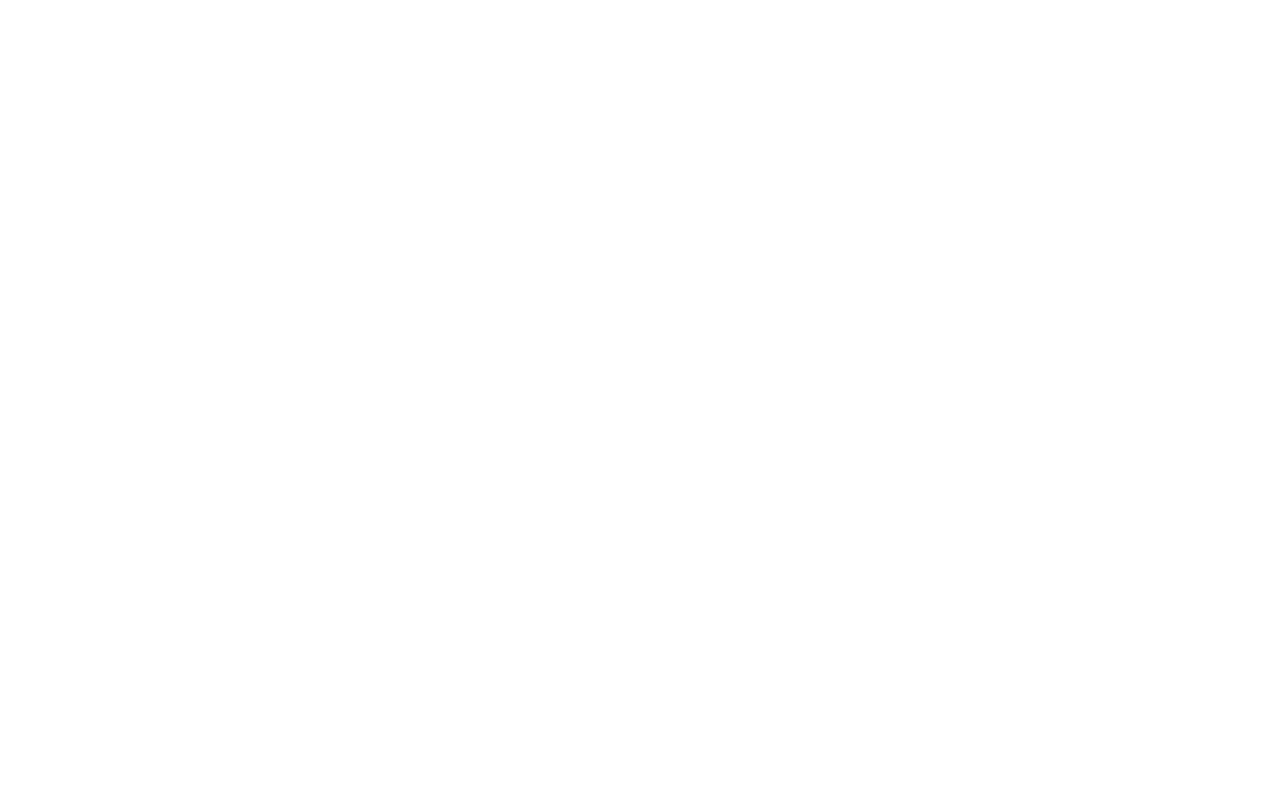
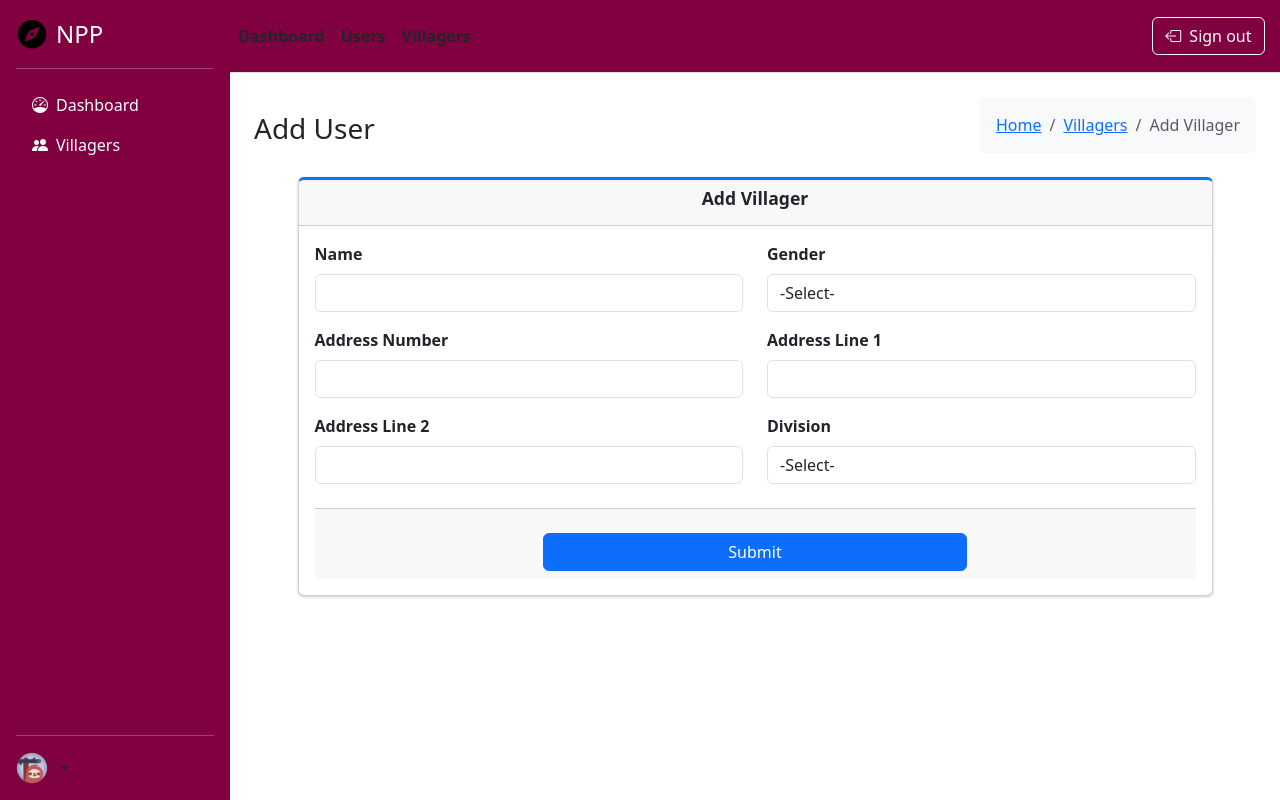
Before and after one commit to sandaru-sdm/npp-ui, a React (Vite) app: page /add-villager in a window 1280 px wide. Before the commit this address had no page. Built offline with nearby package versions, Linux system fonts and the light colour scheme; no server answers; sample sign-in values are in the browser's storage.

Commit message:
create "add villager" UI

```diff
--- a/src/App.jsx
+++ b/src/App.jsx
@@ -4,6 +4,7 @@ import Dashboard from "./pages/Dashboard";
 import Users from "./pages/Users/Users";
 import Villagers from "./pages/Villagers/Villagers";
 import AddUsers from "./pages/Users/AddUser";
+import AddVillager from "./pages/Villagers/AddVillager";
 
 function App() {
   return (
@@ -17,6 +18,8 @@ function App() {
         <Route path="/add-user" element={<AddUsers/>} />
 
         <Route path="/villagers" element={<Villagers />} />
+        <Route path="/add-villager" element={<AddVillager/>} />
+
       </Routes>
     </Router>
   );
--- /dev/null
+++ b/src/pages/Villagers/AddVillager.jsx
@@ -0,0 +1,176 @@
+import React, { useEffect, useState } from "react";
+import { useNavigate } from "react-router-dom";
+import SideBar from "../../components/SideBar";
+import Header from "../../components/Header";
+import Breadcrumbs from "../../components/Breadcrumbs";
+import axios from "axios";
+
+function AddVillager() {
+  const navigate = useNavigate();
+
+  const [name, setName] = useState("");
+  const [gender, setGender] = useState("");
+  const [number, setNumber] = useState("");
+  const [line1, setLine1] = useState("");
+  const [line2, setLine2] = useState("");
+  const [division, setDivision] = useState("");
+  const [alert, setAlert] = useState({ type: "", message: "" });
+  const [submit, setSubmit] = useState(false);
+
+  useEffect(() => {
+    const token = localStorage.getItem("token");
+    if (!token) {
+      console.error("No token found. Redirecting to login...");
+      setTimeout(() => navigate("/login", { replace: true }), 0);
+    }
+  }, [navigate]);
+
+  const handleSubmit = async (e) => {
+    e.preventDefault();
+    if (!gender || gender === "-Select-") {
+      setAlert({ type: "danger", message: "Please select a valid Gender!" });
+      return;
+    }
+    if (!division || division === "-Select-") {
+      setAlert({ type: "danger", message: "Please select a valid Division!" });
+      return;
+    }
+    setSubmit(true);
+
+    const token = localStorage.getItem("token");
+    const apiBaseUrl = import.meta.env.VITE_API_BASE_URL;
+
+    console.log("Submitting form with data:", {
+      name, gender, number, line1, line2, division
+    });
+    try {
+      const response = await axios.post(
+        `${apiBaseUrl}/villagers/save`,
+        {
+          name,
+          gender,
+          address: {
+            number,
+            line1,
+            line2,
+            division,
+          }
+        },
+        {
+          headers: {
+            Authorization: `Bearer ${token}`,
+            "Content-Type": "application/json",
+          },
+        }
+      );
+
+      setAlert({
+        type: "success",
+        message: response.data.message || "Villager Saved successfully!",
+      });
+
+      setTimeout(() => {
+        navigate("/villagers");
+      }, 2000);
+    } catch (error) {
+      setAlert({
+        type: "danger",
+        message: error.response?.data?.message || "Failed to save villager.",
+      });
+      console.error("Error:", error);
+      setTimeout(() => {
+        navigate("/add-villager");
+      }, 3000);
+    }
+  };
+
+  return (
+    <div className="d-flex">
+      <SideBar />
+      <div className="flex-grow-1 d-flex flex-column min-vh-100">
+        <Header />
+        <div className="ms-sm-auto col-lg-12 px-md-4 flex-grow-1">
+          <Breadcrumbs
+            title="Add User"
+            breadcrumbs={[
+              { label: "Home", path: "/dashboard" },
+              { label: "Villagers", path: "/villagers" },
+              { label: "Add Villager", path: location.pathname, active: true },
+            ]}
+          />
+          <div className="d-flex justify-content-center align-content-center flex-grow-1">
+            <div className="col-md-12 col-lg-12 px-md-4">
+              <div className="container mt-2 d-flex justify-content-center">
+                <div className="col-md-12">
+                  <div className="card card-primary card-outline">
+                    <div className="d-flex card-header align-items-center justify-content-center">
+                      <h4 className="card-title fw-bold">Add Villager</h4>
+                    </div>
+                    <div className="card-body">
+                      {alert.message && (
+                        <div className={`alert alert-${alert.type}`} role="alert">
+                          {alert.message}
+                        </div>
+                      )}
+
+                      <form onSubmit={handleSubmit}>
+                        <div className="row">
+                          <div className="mb-3 col-md-6">
+                            <label htmlFor="name" className="form-label">Name</label>
+                            <input className="form-control" id="name" value={name} onChange={(e) => setName(e.target.value)} required />
+                          </div>
+                          <div className="mb-3 col-md-6">
+                            <label htmlFor="gender" className="form-label">Gender</label>
+                            <select className="form-control" id="gender" value={gender} onChange={(e) => setGender(e.target.value)} required>
+                              <option value="">-Select-</option>
+                              <option value="Male">Male</option>
+                              <option value="Female">Female</option>
+                            </select>
+                          </div>
+                        </div>
+
+                        <div className="row">
+                          <div className="mb-3 col-md-6">
+                            <label htmlFor="number" className="form-label">Address Number</label>
+                            <input type="text" className="form-control" id="number" value={number} onChange={(e) => setNumber(e.target.value)} required />
+                          </div>
+                          <div className="mb-3 col-md-6">
+                            <label htmlFor="line1" className="form-label">Address Line 1</label>
+                            <input type="text" className="form-control" id="line1" value={line1} onChange={(e) => setLine1(e.target.value)} required />
+                          </div>
+                        </div>
+
+                        <div className="row">
+                          <div className="mb-3 col-md-6">
+                            <label htmlFor="line2" className="form-label">Address Line 2</label>
+                            <input type="text" className="form-control" id="line2" value={line2} onChange={(e) => setLine2(e.target.value)} required />
+                          </div>
+                          <div className="mb-3 col-md-6">
+                            <label htmlFor="division" className="form-label">Division</label>
+                            <select className="form-control" id="division" value={division} onChange={(e) => setDivision(e.target.value)} required>
+                              <option value="">-Select-</option>
+                              <option value="North">North</option>
+                              <option value="East">East</option>
+                              <option value="South">South</option>
+                              <option value="West">West</option>
+                            </select>
+                          </div>
+                        </div>
+
+                        <div className="card-footer d-flex justify-content-center mt-2">
+                          <button type="submit" className="btn btn-primary col-sm-12 mt-3 col-md-6" disabled={submit}>Submit</button>
+                        </div>
+                      </form>
+                    </div>
+                  </div>
+                </div>
+              </div>
+            </div>
+          </div>
+        </div>
+      </div>
+    </div>
+  );
+}
+
+export default AddVillager;
```
